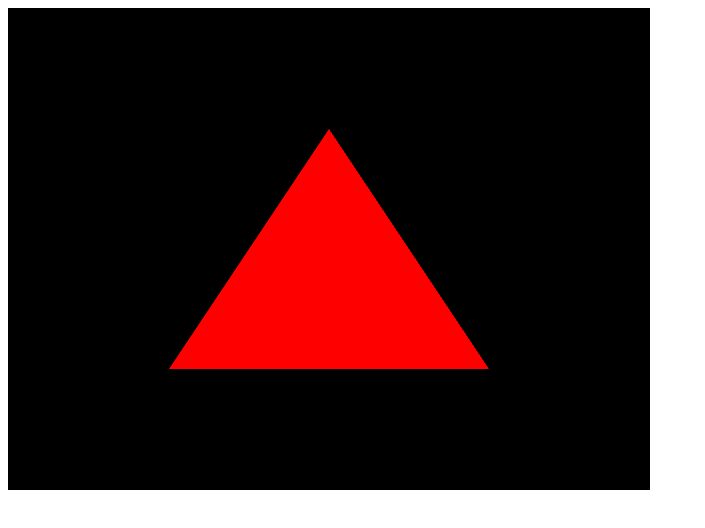
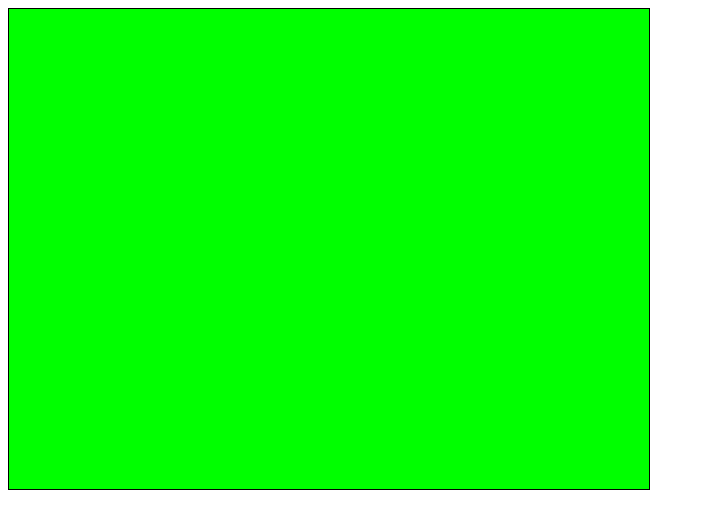
Before and after one commit to RedShoreTech/MyWebGLTutorials, a plain HTML site: page index.html in a window 1280 px wide. Shown: the whole page, without its empty margins (0-705 px from the left). Drawn offline with Linux system fonts and the light colour scheme.

Commit message:
+ helloGL.js; -> drawTriangle.js

```diff
--- /dev/null
+++ b/helloGL.js
@@ -0,0 +1,17 @@
+
+function initGL() {
+    // Get the canvas
+    const canvas = document.getElementById("glCanvas");
+    // Initialize the GL context
+    const gl = canvas.getContext("webgl");
+    // Only continue if WebGL is available
+    if (!gl) {
+        alert("Your browser does not support WebGL.");
+    }
+    // Set color buffer to red (1,0,0) and opaque (1)
+    gl.clearColor(0, 1, 0, 1);
+    //Set the color with the color buffer
+    gl.clear(gl.COLOR_BUFFER_BIT);
+}
+
+window.onload = initGL;
--- a/index.html
+++ b/index.html
@@ -1,7 +1,7 @@
 <!DOCTYPE html>
 <html>
 <head>
-    <title>WebGL 三角形</title>
+    <title>WebGL Tutorials : Draw a triangle</title>
     <style>
         canvas {
             border: 1px solid black;
@@ -10,6 +10,6 @@
 </head>
 <body>
     <canvas id="glCanvas" width="640" height="480"></canvas>
-    <script src="webgl.js"></script>
+    <script src="helloGL.js"></script>
 </body>
 </html>
```
Also changed, not shown: drawTriangle.js (renamed from webgl.js).
